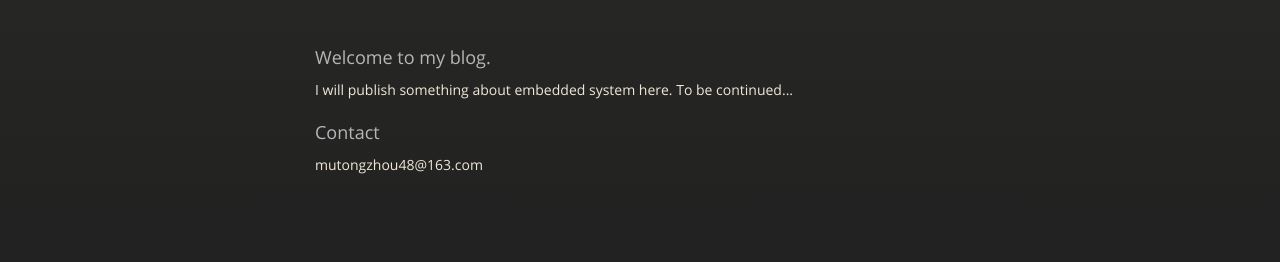
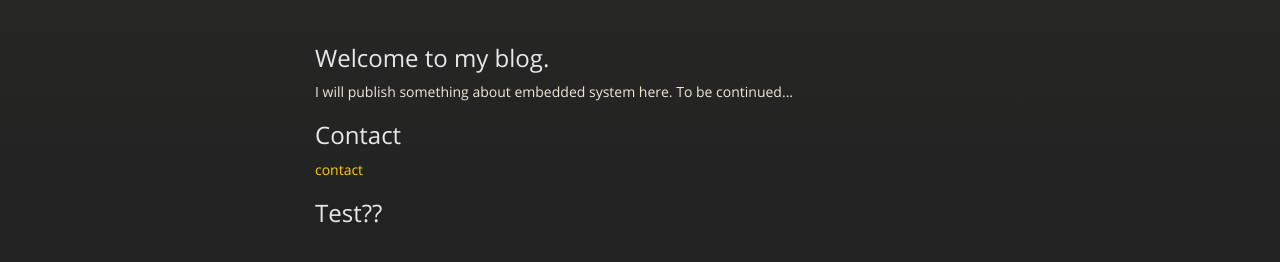
Before and after one commit to Lonely-wind/Lonely-wind.github.io, a plain HTML site: page index.html in a window 1280 px wide. Shown: the part 226-488 px from the top of the page. Drawn offline with nearby package versions, Linux system fonts and the light colour scheme.

Commit message:
Replace master branch with page content via GitHub

```diff
--- a/index.html
+++ b/index.html
@@ -35,16 +35,19 @@
           <span class="credits right">Hosted on GitHub Pages &mdash; Theme by <a href="https://twitter.com/michigangraham">mattgraham</a></span>
         </div>
 
-        <h3>
-<a id="welcome-to-my-blog" class="anchor" href="#welcome-to-my-blog" aria-hidden="true"><span aria-hidden="true" class="octicon octicon-link"></span></a>Welcome to my blog.</h3>
+        <h2>
+<a id="welcome-to-my-blog" class="anchor" href="#welcome-to-my-blog" aria-hidden="true"><span aria-hidden="true" class="octicon octicon-link"></span></a>Welcome to my blog.</h2>
 
 <p>I will publish something about embedded system here.
 To be continued...</p>
 
-<h3>
-<a id="contact" class="anchor" href="#contact" aria-hidden="true"><span aria-hidden="true" class="octicon octicon-link"></span></a>Contact</h3>
+<h2>
+<a id="contact" class="anchor" href="#contact" aria-hidden="true"><span aria-hidden="true" class="octicon octicon-link"></span></a>Contact</h2>
 
-<p> mutongzhou48@163.com </p>
+<p><a href="mutongzhou48@163.com">contact</a></p>
+
+<h2>
+<a id="test" class="anchor" href="#test" aria-hidden="true"><span aria-hidden="true" class="octicon octicon-link"></span></a>Test??</h2>
       </section>
 
     </div>
--- a/params.json
+++ b/params.json
@@ -1 +1 @@
-{"name":"Thinking & Record","tagline":"Tongzhou MU's blog","body":"### Welcome to my blog.\r\nI will publish something about embedded system here.\r\nTo be continued...\r\n\r\n### Contact\r\n[contact](mutongzhou48@163.com)\r\n","google":"","note":"Don't delete this file! It's used internally to help with page regeneration."}
+{"name":"Thinking & Record","tagline":"Tongzhou MU's blog","body":"## Welcome to my blog.\r\nI will publish something about embedded system here.\r\nTo be continued...\r\n\r\n## Contact\r\n[contact](mutongzhou48@163.com)\r\n\r\n##Test??\r\n","google":"","note":"Don't delete this file! It's used internally to help with page regeneration."}
```
